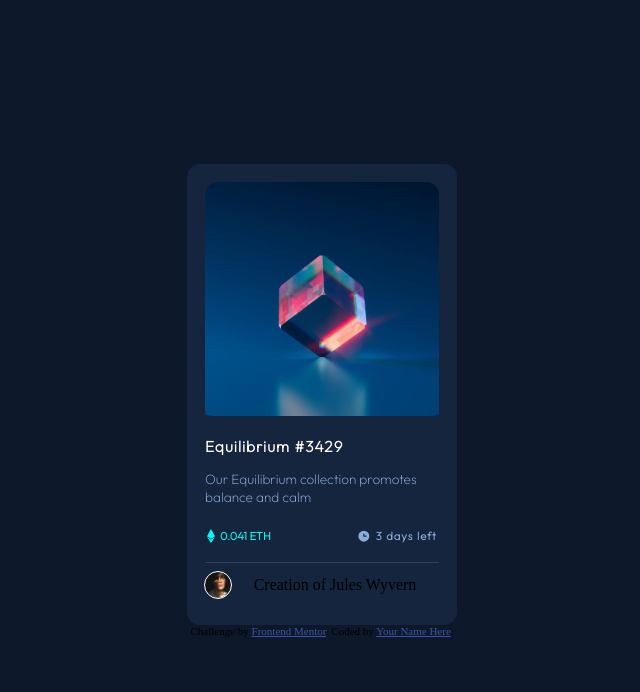
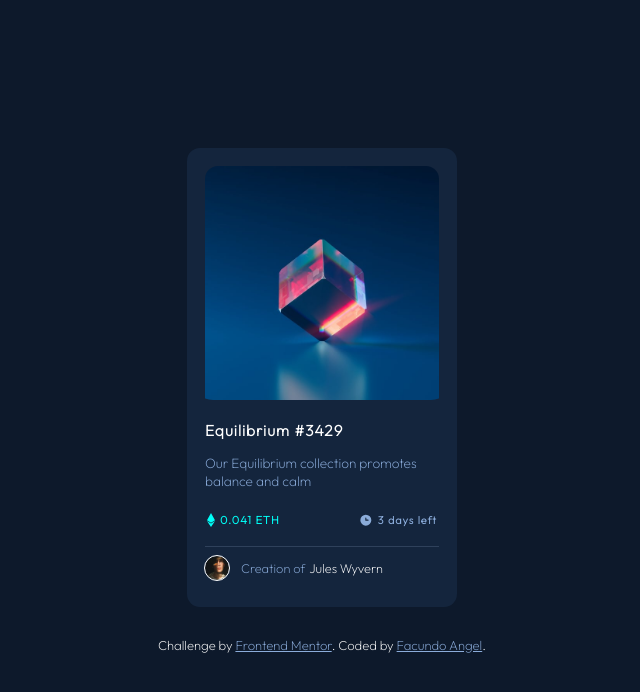
Before and after one commit to facundoN1997/FEM, a plain HTML site: page nft-preview-card-component-main/index.html in a window 1280 px wide. Shown: the whole page, without its empty margins (318-958 px from the left). Drawn offline with Linux system fonts and the light colour scheme.

Commit message:
terminado de nft card

```diff
--- a/nft-preview-card-component-main/index.html
+++ b/nft-preview-card-component-main/index.html
@@ -11,8 +11,8 @@
 
   <!-- Feel free to remove these styles or customise in your own stylesheet 👍 -->
   <style>
-    .attribution { font-size: 11px; text-align: center; }
-    .attribution a { color: hsl(228, 45%, 44%); }
+    .attribution { padding-top: 30px; font-size: 13px; text-align: center; color: #FFF; font-family: "Outfit", sans-serif;}
+    .attribution a { color: hsl(215, 51%, 70%); }
   </style>
 </head>
 <body>
@@ -32,7 +32,7 @@
         </div>
       </div>
       <div class="author">
-        <img src="./images/image-avatar.png" alt="avatar">
+        <picture><img src="./images/image-avatar.png" alt="avatar"></picture>
         <div class="text">
           <span>Creation of</span>
           <span>Jules Wyvern</span>
@@ -42,7 +42,7 @@
 
     <div class="attribution">
       Challenge by <a href="https://www.frontendmentor.io?ref=challenge" target="_blank">Frontend Mentor</a>.
-      Coded by <a href="#">Your Name Here</a>.
+      Coded by <a href="https://github.com/facundoangel">Facundo Angel</a>.
     </div>
 
   </main>
--- a/nft-preview-card-component-main/sass/custom.scss
+++ b/nft-preview-card-component-main/sass/custom.scss
@@ -85,6 +85,7 @@
                 font-weight: 600;
                 font-size: .7rem;
                 line-height: 14px;
+                letter-spacing: 1px;
                 color: hsl(178, 100%, 50%);
 
              }
@@ -92,9 +93,9 @@
              .clock-parraph{
                 font-family: "Outfit", sans-serif;
                 font-weight: 600;
-                font-size: .7rem;
+                font-size: .67rem;
+                line-height: 14px;
                 letter-spacing: 1px;
-                line-height: 14px;
                 color:hsl(215, 51%, 70%);
              }
         }
@@ -109,17 +110,37 @@
         display: flex;
         align-items: center;
 
-        img{
-            width: 26px;
-            height: 26px;
+
+        picture{
+            width: 24px;
+            height: 24px;
             outline: 1px solid white;
-            object-position: center;
-            border-radius: 20px;
+            border-radius: 50%;
 
         }
 
+        img{
+            width: 100%;
+            object-position: center;
+            border-radius: 20px;
+        }
+
         .text{
-            flex-grow: 120;
+            padding-left: 12px;
+        }
+
+        .text *:first-child{
+            font-family: "Outfit";
+            font-weight: 400;
+            font-size: .8rem;
+            color: hsl(215, 51%, 70%);
+        }
+
+        .text *:last-child{
+            font-family: "Outfit";
+            font-weight: 400;
+            font-size: .8rem;
+            color: hsl(0, 0%, 100%);
         }
     }
 }
```
Also changed, not shown: nft-preview-card-component-main/css/custom.css, 1 other file.
